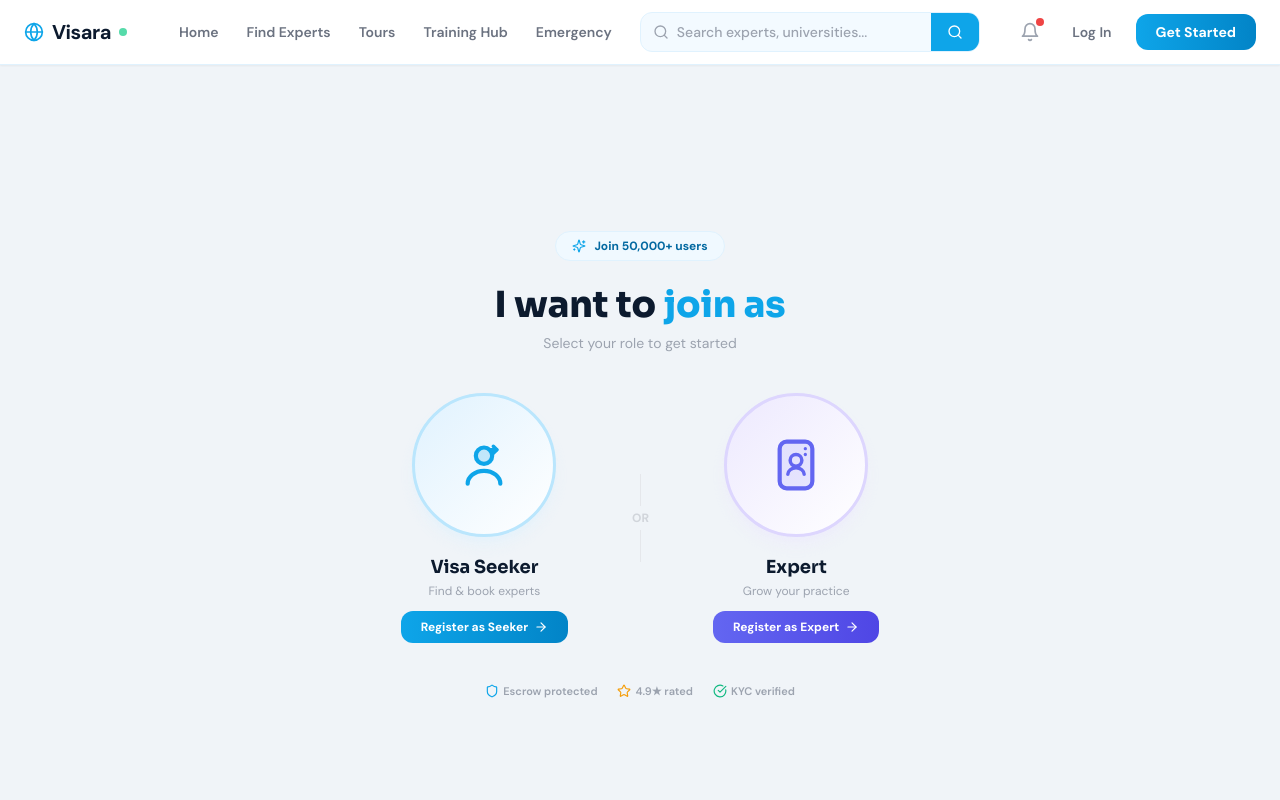
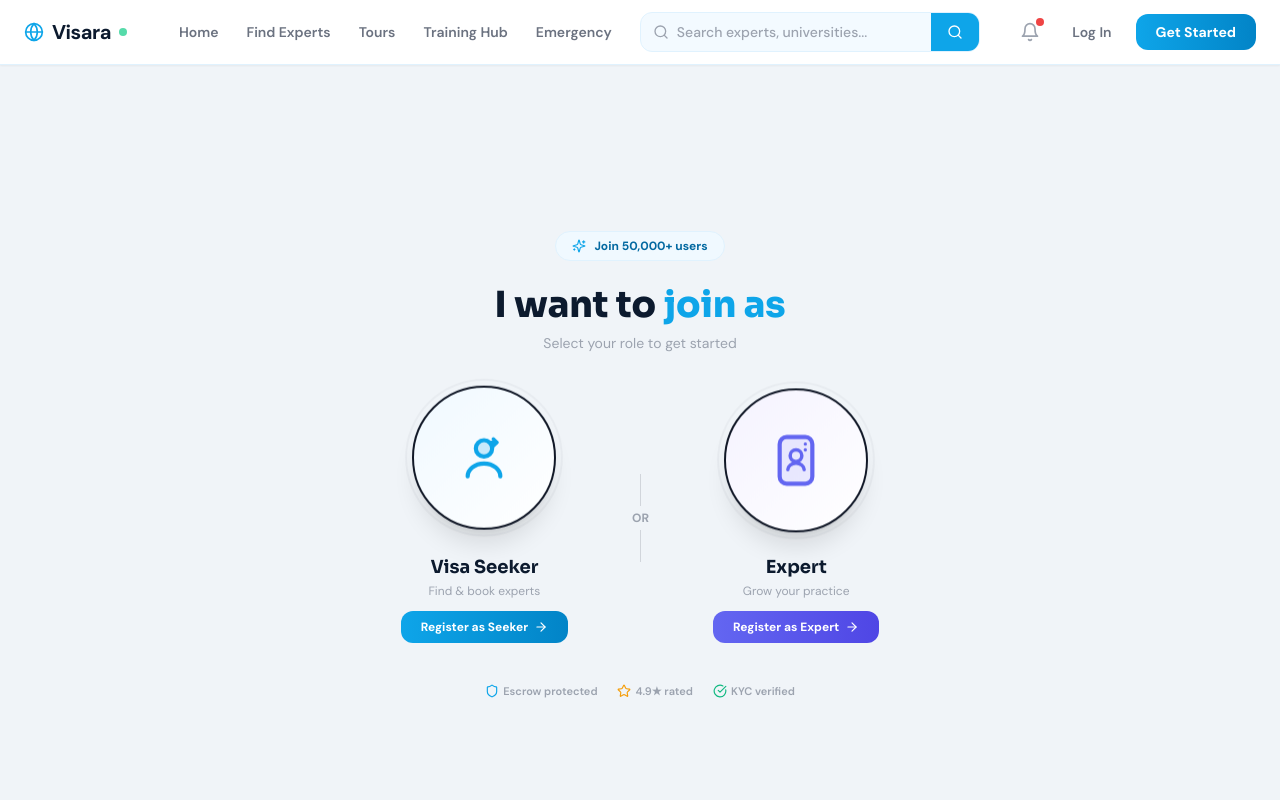
Before and after one commit to ceo4u/visaformula, a Next.js app: page /signup in a window 1280 px wide. Shown: the top 800 px of the page. Built offline with nearby package versions, Linux system fonts and the light colour scheme.

Commit message:
style: black border circles + float & pulse animations on signup

```diff
--- a/app/signup/page.tsx
+++ b/app/signup/page.tsx
@@ -6,6 +6,21 @@
 export default function SignupChoicePage() {
     return (
         <div className="min-h-screen bg-[#f0f4f8] flex flex-col items-center justify-center px-4 py-12">
+            <style jsx>{`
+        @keyframes float {
+          0%, 100% { transform: translateY(0px); }
+          50% { transform: translateY(-8px); }
+        }
+        @keyframes pulse-ring {
+          0% { transform: scale(1); opacity: 0.4; }
+          50% { transform: scale(1.08); opacity: 0.15; }
+          100% { transform: scale(1); opacity: 0.4; }
+        }
+        .circle-float-1 { animation: float 4s ease-in-out infinite; }
+        .circle-float-2 { animation: float 4s ease-in-out infinite 0.5s; }
+        .pulse-ring { animation: pulse-ring 3s ease-in-out infinite; }
+      `}</style>
+
             {/* Badge */}
             <div className="inline-flex items-center gap-2 bg-sky-50 border border-sky-100 rounded-full px-4 py-1.5 mb-6">
                 <Sparkles className="w-3.5 h-3.5 text-[#0ea5e9]" />
@@ -22,7 +37,10 @@
             <div className="flex flex-row items-center justify-center gap-8 sm:gap-16 mb-10">
                 {/* Seeker */}
                 <Link href="/signup/seeker" className="group flex flex-col items-center">
-                    <div className="w-28 h-28 sm:w-36 sm:h-36 rounded-full bg-gradient-to-br from-sky-100 to-white border-[3px] border-sky-200 flex items-center justify-center shadow-lg shadow-sky-100/60 group-hover:shadow-xl group-hover:shadow-sky-200 group-hover:scale-105 group-hover:border-[#0ea5e9] transition-all duration-300 cursor-pointer">
+                    <div className="relative circle-float-1">
+                        {/* Outer pulse ring */}
+                        <div className="absolute inset-[-6px] rounded-full border-2 border-gray-900/10 pulse-ring" />
+                        <div className="w-28 h-28 sm:w-36 sm:h-36 rounded-full bg-gradient-to-br from-sky-50 to-white border-[2.5px] border-gray-900 flex items-center justify-center shadow-xl group-hover:scale-110 group-hover:shadow-2xl group-hover:border-[#0ea5e9] transition-all duration-300 cursor-pointer relative z-10">
                             <svg width="48" height="48" viewBox="0 0 24 24" fill="none" className="sm:w-14 sm:h-14">
                                 <circle cx="12" cy="8" r="3.5" fill="#0ea5e9" opacity="0.2" />
                                 <circle cx="12" cy="8" r="3.5" stroke="#0ea5e9" strokeWidth="1.8" fill="none" />
@@ -31,23 +49,27 @@
                                 <path d="M17.5 5.5H15" stroke="#0ea5e9" strokeWidth="1.5" strokeLinecap="round" />
                             </svg>
                         </div>
+                    </div>
                     <span className="mt-4 font-sora font-bold text-navy text-base sm:text-lg group-hover:text-[#0ea5e9] transition-colors">Visa Seeker</span>
                     <span className="text-xs text-gray-400 mt-0.5 mb-3">Find & book experts</span>
                     <span className="bg-gradient-to-r from-[#0ea5e9] to-[#0284c7] text-white px-5 py-2 rounded-xl text-xs font-bold flex items-center gap-1.5 group-hover:shadow-lg group-hover:shadow-sky-200 transition-all active:scale-[0.97]">
-                        Register as Seeker <ArrowRight className="w-3.5 h-3.5" />
+                        Register as Seeker <ArrowRight className="w-3.5 h-3.5 group-hover:translate-x-0.5 transition-transform" />
                     </span>
                 </Link>
 
                 {/* Divider */}
                 <div className="flex flex-col items-center gap-1">
-                    <div className="w-px h-8 bg-gray-200" />
-                    <span className="text-xs font-bold text-gray-300">OR</span>
-                    <div className="w-px h-8 bg-gray-200" />
+                    <div className="w-px h-8 bg-gray-300" />
+                    <span className="text-xs font-bold text-gray-400">OR</span>
+                    <div className="w-px h-8 bg-gray-300" />
                 </div>
 
                 {/* Expert */}
                 <Link href="/register-provider" className="group flex flex-col items-center">
-                    <div className="w-28 h-28 sm:w-36 sm:h-36 rounded-full bg-gradient-to-br from-violet-100 to-white border-[3px] border-violet-200 flex items-center justify-center shadow-lg shadow-violet-100/60 group-hover:shadow-xl group-hover:shadow-violet-200 group-hover:scale-105 group-hover:border-[#6366f1] transition-all duration-300 cursor-pointer">
+                    <div className="relative circle-float-2">
+                        {/* Outer pulse ring */}
+                        <div className="absolute inset-[-6px] rounded-full border-2 border-gray-900/10 pulse-ring" />
+                        <div className="w-28 h-28 sm:w-36 sm:h-36 rounded-full bg-gradient-to-br from-violet-50 to-white border-[2.5px] border-gray-900 flex items-center justify-center shadow-xl group-hover:scale-110 group-hover:shadow-2xl group-hover:border-[#6366f1] transition-all duration-300 cursor-pointer relative z-10">
                             <svg width="48" height="48" viewBox="0 0 24 24" fill="none" className="sm:w-14 sm:h-14">
                                 <rect x="5" y="2" width="14" height="20" rx="3" fill="#6366f1" opacity="0.12" />
                                 <rect x="5" y="2" width="14" height="20" rx="3" stroke="#6366f1" strokeWidth="1.8" fill="none" />
@@ -57,10 +79,11 @@
                                 <circle cx="16" cy="7.5" r="0.7" fill="#6366f1" />
                             </svg>
                         </div>
+                    </div>
                     <span className="mt-4 font-sora font-bold text-navy text-base sm:text-lg group-hover:text-[#6366f1] transition-colors">Expert</span>
                     <span className="text-xs text-gray-400 mt-0.5 mb-3">Grow your practice</span>
                     <span className="bg-gradient-to-r from-[#6366f1] to-[#4f46e5] text-white px-5 py-2 rounded-xl text-xs font-bold flex items-center gap-1.5 group-hover:shadow-lg group-hover:shadow-violet-200 transition-all active:scale-[0.97]">
-                        Register as Expert <ArrowRight className="w-3.5 h-3.5" />
+                        Register as Expert <ArrowRight className="w-3.5 h-3.5 group-hover:translate-x-0.5 transition-transform" />
                     </span>
                 </Link>
             </div>
```
Lines whose indentation alone changed are shown as unchanged.
